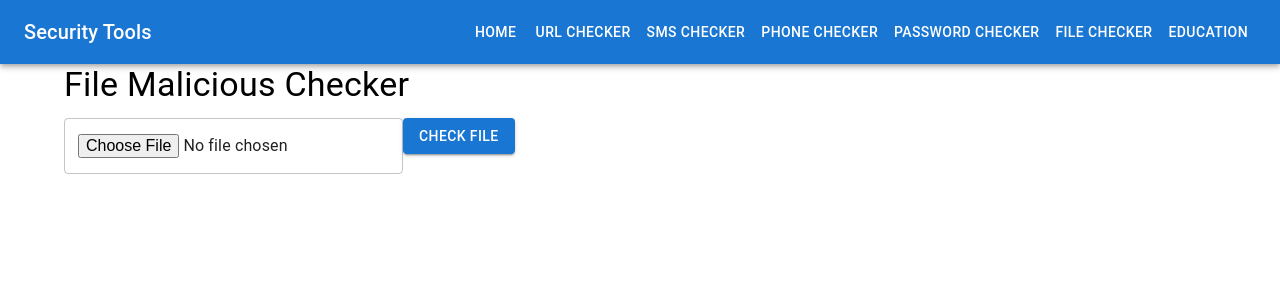
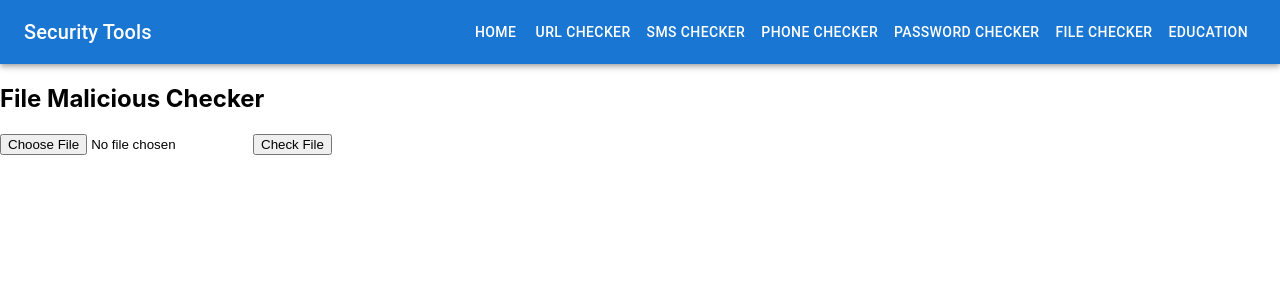
Before and after one commit to terepapakamaal/asep-2, a React (Create React App) app: page /file-checker in a window 1280 px wide. Shown: the top 300 px of the page. Built offline with nearby package versions, Linux system fonts and the light colour scheme.

Commit message:
Update FileMaliciousChecker.js

```diff
--- a/src/components/FileMaliciousChecker.js
+++ b/src/components/FileMaliciousChecker.js
@@ -1,5 +1,4 @@
 import React, { useState } from 'react';
-import { Container, Typography, Button, TextField } from '@mui/material';
 import axios from 'axios';
 
 const FileMaliciousChecker = () => {
@@ -7,35 +6,43 @@ const FileMaliciousChecker = () => {
   const [result, setResult] = useState('');
 
   const checkFile = async () => {
-    const formData = new FormData();
-    formData.append('file', file);
+    if (!file) {
+      setResult('Please select a file to check.');
+      return;
+    }
+
+    const reader = new FileReader();
+
+    reader.onload = async (e) => {
+      const fileData = e.target.result.split(',')[1]; // Get base64 data of the file
 
       try {
-      const response = await axios.post('https://www.virustotal.com/api/v3/files', formData, {
+        const response = await axios.post(
+          '/.netlify/functions/scanFile', // Netlify function endpoint
+          fileData,
+          {
             headers: {
-          'x-apikey': '9ea95a27237d6f9b5ac5a0549faf665a818150d1d8e66f497aaf6e1db357a7d4',
-          'Content-Type': 'multipart/form-data',
+              'Content-Type': 'application/octet-stream',
             },
-      });
+          }
+        );
         setResult(response.data ? 'File is malicious' : 'File is safe');
-    } catch {
+      } catch (error) {
+        console.error('Error checking file:', error.response || error.message);
         setResult('Error checking file. Fallback: Cannot determine.');
       }
     };
 
+    reader.readAsDataURL(file); // Convert file to base64
+  };
+
   return (
-    <Container>
-      <Typography variant="h4" gutterBottom>File Malicious Checker</Typography>
-      <TextField
-        type="file"
-        onChange={(e) => setFile(e.target.files[0])}
-        style={{ marginBottom: '16px' }}
-      />
-      <Button variant="contained" color="primary" onClick={checkFile}>
-        Check File
-      </Button>
-      {result && <Typography style={{ marginTop: '16px' }}>{result}</Typography>}
-    </Container>
+    <div>
+      <h2>File Malicious Checker</h2>
+      <input type="file" onChange={(e) => setFile(e.target.files[0])} />
+      <button onClick={checkFile}>Check File</button>
+      <p>{result}</p>
+    </div>
   );
 };
 
```
Lines whose indentation alone changed are shown as unchanged.
